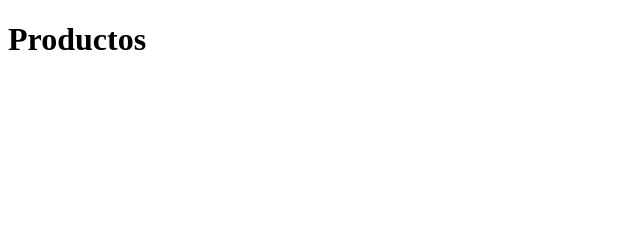
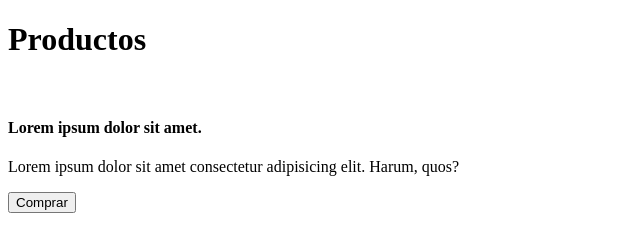
Before and after one commit to maxirosanda/clase10, a plain HTML site: page pages/productos.html in a window 1280 px wide. Shown: the whole page, without its empty margins (0-640 px from the left). Drawn offline with Linux system fonts and the light colour scheme.

Commit message:
agrege card a productos.html

```diff
--- a/pages/productos.html
+++ b/pages/productos.html
@@ -13,7 +13,12 @@
         <h1>Productos</h1>
     </header>
     <main>
-
+        <div>
+            <img src="" alt="">
+            <h4>Lorem ipsum dolor sit amet.</h4>
+            <p>Lorem ipsum dolor sit amet consectetur adipisicing elit. Harum, quos?</p>
+            <button>Comprar</button>
+        </div>
     </main>
     <aside>
 
```
